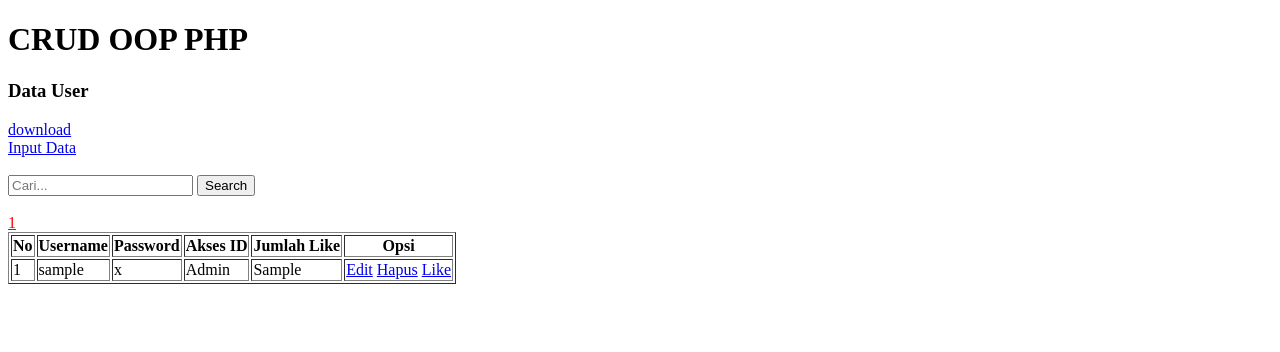
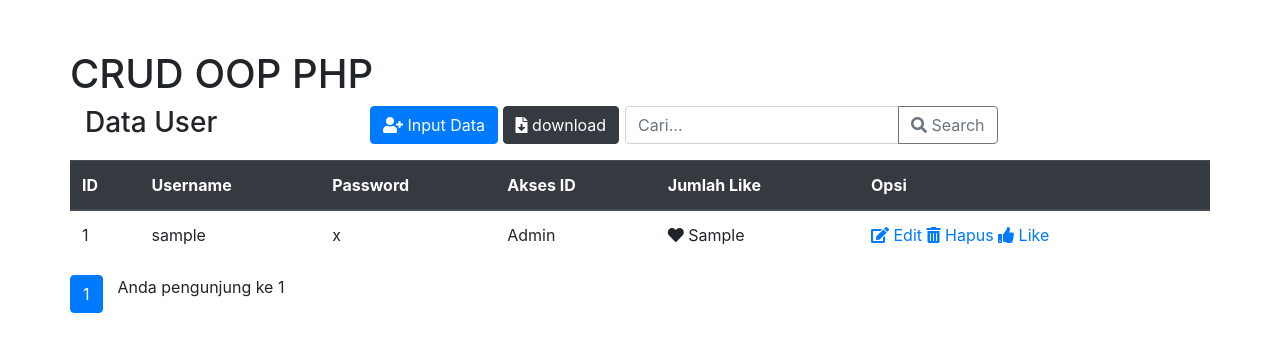
Before and after one commit to triabagus/crudoop, a PHP site: page /tampil-data.php in a window 1280 px wide. Shown: the top 352 px of the page. Run offline with PHP 8.4, Linux system fonts and the light colour scheme; tables that the repository leaves empty or names only in its code hold one stand-in row (values such as "Sample post"); some libraries are stand-ins or nearby versions.

Commit message:
version boostrap

```diff
--- a/default-data.php
+++ b/default-data.php
@@ -1,19 +1,20 @@
-
-<table border="1">
+<div class="table-responsive">
+<table class="table">
+    <thead class="thead-dark">
         <tr>
-            <th>No</th>
+            <th>ID</th>
             <th>Username</th>
             <th>Password</th>
             <th>Akses ID</th>
             <th>Jumlah Like</th>
             <th>Opsi</th>
         </tr>
+    </thead>
         <?php
-        $no = 1;
         foreach($db->tampil_data() as $x){
         ?>
         <tr>
-            <td><?php echo $no++; ?></td>
+            <td><?php echo $x['id']; ?></td>
             <td><?php echo $x['username']; ?></td>
             <td><?php echo $x['pass']; ?></td>
             <td><?php
@@ -26,14 +27,15 @@
                     endif;
                 ?>
             </td>
-            <td><?php echo $x['like'];?></td>
+            <td><i class="fas fa-heart"></i> <?php echo $x['like'];?></td>
             <td>
-                <a href="edit-data.php?id=<?php echo $x['id']; ?>&aksi=update">Edit</a>
-                <a href="proses.php?id=<?php echo $x['id']; ?>&aksi=hapus" onclick="return confirm('anda ingin menghapus data , <?php echo $x['username']; ?> ?')">Hapus</a>
-                <a href="proses.php?id=<?php echo $x['id']; ?>&aksi=like">Like</a>
+                <a href="edit-data.php?id=<?php echo $x['id']; ?>&aksi=update"><i class="fas fa-edit"></i> Edit</a>
+                <a href="proses.php?id=<?php echo $x['id']; ?>&aksi=hapus" onclick="return confirm('anda ingin menghapus data , <?php echo $x['username']; ?> ?')"><i class="fas fa-trash-alt"></i> Hapus</a>
+                <a href="proses.php?id=<?php echo $x['id']; ?>&aksi=like"><i class="fas fa-thumbs-up"></i> Like</a>
             </td>
         </tr>
         <?php
         }
         ?>
     </table>
+</div>
--- a/function.php
+++ b/function.php
@@ -55,7 +55,7 @@ class database{
             }
             return $hasils;
         else:
-            echo "<tr><td colspan='5' style='text-align:center;' >Data tidak ditemukan</td></tr>";
+            echo "<tr><td colspan='6' style='text-align:center;' >Data tidak ditemukan</td></tr>";
         endif;
 
     }
@@ -93,3 +93,52 @@ class database{
         return $resLike;
     }
 }
+
+////////// function counter visitor
+
+class hitCuonter{
+    private $expire; // menentukan umur cookies
+    private $file      ='counter.txt'; //file buat menyimpan counter hit visitor
+
+    public function __construct(){
+        if(!file_exists($this->file)){ // file exists : fungsi php untuk mengetahui apakah ada file tersebut
+            // kondisi apabila file counter.txt belom ada ,buat baru dengan nilai 0
+            $handle    = fopen($this->file,'w');
+            $data      = 0;
+            fwrite($handle,$data);
+        }
+        $this->expire  = 30 * 86400; //usia cookies 1 bulan
+    }
+
+    public function hitung(){
+        if(!isset($_COOKIE['counter'])){
+            //cookies kosong dan tambahkan jumlah pengunjung
+            $handle     = fopen($this->file,'r');
+            $data       = intval(fread($handle,filesize($this->file)));
+            // mengambil nilai dari counter.txt
+            $nilaiBaru  = $data + 1;// tambahkan nilai 1
+            //simpan nilai baru dengan
+            $handle     =  fopen($this->file,'w');
+            fwrite($handle, $nilaiBaru);
+            setcookie('counter', time(), time() + $this->expire);
+            // tambahkan cookiesdengan nilai tanggal sekarang
+        }
+    }
+
+    public function tampil(){
+        //mengambil nilai counter.txt
+        $handle     = fopen($this->file,'r');
+        $data       = intval(fread($handle, filesize($this->file)));
+        return $data;
+    }
+
+    public function waktu(){
+        $history    = null;
+        // menampilakan kapan user visit
+        if(!empty($_COOKIE['counter'])){
+                $get        = $_COOKIE['counter'];
+                $history    = date("d F Y",$get);
+        }
+        return $history;
+    }
+}
--- a/pagination.php
+++ b/pagination.php
@@ -1,29 +1,43 @@
-<?php
-    include 'detail-pagination-list.php';
 
-    if($halamanAktif > 1):
+<nav aria-label="Page navigation example">
+  <ul class="pagination">
+    <?php
+        include 'detail-pagination-list.php';
+            if($halamanAktif > 1):
         //&laquo;&lt;
     ?>
-        <a href="?halaman=<?= $halamanAktif - 1?>">&laquo;</a>
+    <li class="page-item" aria-current="page">
+      <a class="page-link" href="?halaman=<?= $halamanAktif - 1?>"" aria-label="Previous">
+        <span aria-hidden="true">&laquo;</span>
+      </a>
+    </li>
     <?php
     endif;
 
     for ($i=1; $i <= $jumlahHalaman; $i++):
         if($i == $halamanAktif):
     ?>
-            <a href="?halaman=<?= $i?>" style="color:red;"><?= $i?></a>
+        <li class="page-item active" aria-current="page"><a class="page-link" href="?halaman=<?= $i?>"><?= $i?></a></li>
     <?php
         else:
     ?>
-            <a href="?halaman=<?= $i?>"><?= $i?></a>
+        <li class="page-item"><a class="page-link" href="?halaman=<?= $i?>"><?= $i?></a></li>
     <?php
         endif;
     endfor;
-
+    ?>
+    <?php
     if($halamanAktif < $jumlahHalaman):
         //&raquo;&gt;
         ?>
-            <a href="?halaman=<?= $halamanAktif + 1?>">&raquo;</a>
+            <li class="page-item">
+      <a class="page-link" href="?halaman=<?= $halamanAktif + 1?>" aria-label="Next">
+        <span aria-hidden="true">&raquo;</span>
+      </a>
+    </li>
         <?php
     endif;
 ?>
+
+  </ul>
+</nav>
--- a/tampil-data.php
+++ b/tampil-data.php
@@ -6,46 +6,75 @@
     <title>Page Title</title>
     <meta name="viewport" content="width=device-width, initial-scale=1">
     <!-- <link rel="stylesheet" type="text/css" media="screen" href="main.css" />
-    <script src="main.js"></script> -->
+    <script src="main.js"></script> --><link rel="stylesheet" href="https://stackpath.bootstrapcdn.com/bootstrap/4.2.1/css/bootstrap.min.css" integrity="sha384-GJzZqFGwb1QTTN6wy59ffF1BuGJpLSa9DkKMp0DgiMDm4iYMj70gZWKYbI706tWS" crossorigin="anonymous">
+    <link rel="stylesheet" href="https://use.fontawesome.com/releases/v5.7.1/css/all.css" integrity="sha384-fnmOCqbTlWIlj8LyTjo7mOUStjsKC4pOpQbqyi7RrhN7udi9RwhKkMHpvLbHG9Sr" crossorigin="anonymous">
 </head>
-<body>
+<body >
     <?php
         include 'function.php';
         $db = new database();
     ?>
+     <div class="container" style="margin-top: 50px;">
+        <div class="row">
             <h1>CRUD OOP PHP</h1>
+        </div>
+        <div class="row">
+            <div class="col-3">
                 <h3>Data User</h3>
-    <a href="download.php">download</a><br>
-    <a href="insert-data.php">Input Data</a><br><br>
+            </div>
+            <div class="col-3">
+            <a class="btn btn-primary" href="insert-data.php"><i class="fas fa-user-plus"></i> Input Data</a>
+                <a class="btn btn-dark" href="download.php"><i class="fas fa-file-download"></i> download</a>
+            </div>
+            <div class="row">
+            <form action="" method="post">
+                <div class="input-group mb-3">
+                    <input type="text" class="form-control" name="search" placeholder="Cari..." aria-label="Recipient's username" aria-describedby="button-addon2">
+                            <div class="input-group-append">
+                                <button class="btn btn-outline-secondary" type="submit" name="cari"><i class="fas fa-search"></i> Search</button>
+                            </div>
+                </div>
+            </form>
+        </div>
+        </div>
 
-    <form action="" method="post">
-        <input type="text" name="search" placeholder="Cari...">
-        <button type="submit" name="cari">Search</button>
-    </form><br>
+        <div class="row">
+
             <?php
-    include 'pagination.php';
                 if (isset($_POST["cari"])) :
                     include 'search.php';
                 elseif(empty($_POST['cari'])):
                     include 'default-data.php';
                 endif;
+                include 'pagination.php';
             ?>
+            <div class="col">
                 <?php
-        // $file = 'counter.txt';
-        // if(file_exists($file)){
-        //     $file_open = fopen($file, "r");
-        //     $cek = trim(fgets($file_open, 255));
-        //     $cek++;
-        // }  else {
-        //     $cek = 1;
+                    $file = 'counter.txt';
+                    if(file_exists($file)){
+                        $file_open = fopen($file, "r");
+                        $cek = trim(fgets($file_open, 255));
+                        $cek++;
+                    }  else {
+                        $cek = 1;
+                    }
+                    $file_open = fopen($file, "w");
+                    fwrite($file_open, $cek);
+                    fclose($file_open);
+
+                    echo 'Anda pengunjung ke '.$cek;
+                    // $hit = new hitCuonter();
+                    // $hit->hitung();
+                    // //tampilkan
+                    // echo "jumlah pengunjung " . $hit->tampil;
+                    // //tampilkan history jika ada
+                    // $h = $hit->waktu();
+                    // if (!empty($h)) {
+                    //     echo "<br>Anda telah mengunjungi halaman ini pada : " . $h;
                     // }
-        // $file_open = fopen($file, "w");
-        // fwrite($file_open, $cek);
-        // fclose($file_open);
-
-        // echo 'Anda pengunjung ke '.$cek;
                 ?>
-    <br><br>
-
+            </div>
+        </div>
+    </div>
 </body>
 </html>
```
Also changed, not shown: search.php (+10 -7 lines). Lines whose indentation alone changed are shown as unchanged.
